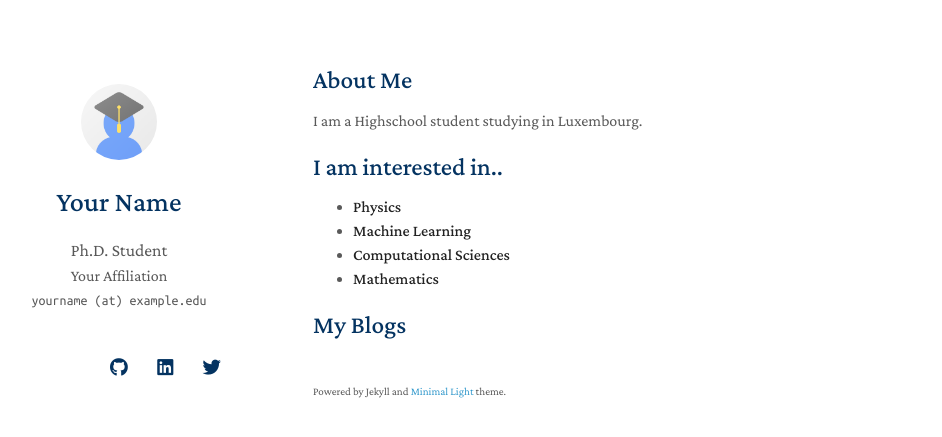
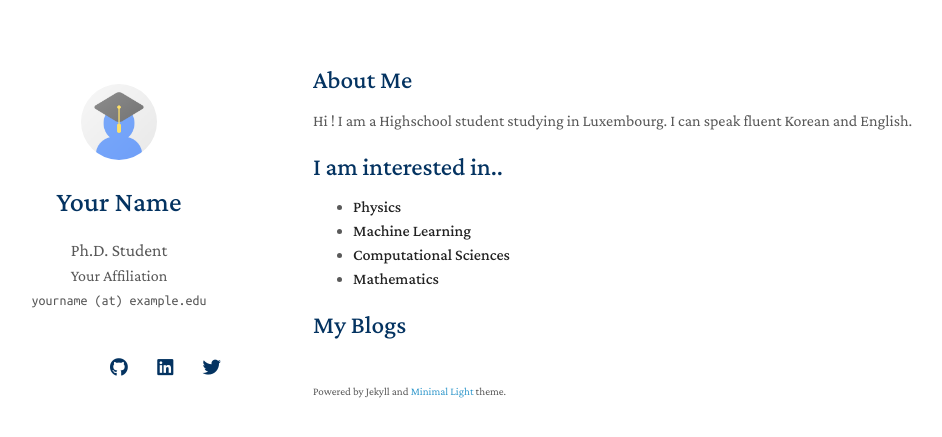
Before and after one commit to Worlds-law/Worlds-law.github.io, a Jekyll site: the page built from index.md, in a window 1280 px wide. Shown: the top 437 px of the page, without its empty margins (157-1099 px from the left). Built offline with Jekyll 4.4.1, drawn with Linux system fonts in a browser that asks for light colours; nearby versions of some CDN libraries; a style sheet for code colours, icons or effects is not loaded; our own code applies the rules of GitHub Pages for plain Markdown files.

Commit message:
Update index.md

```diff
--- a/index.md
+++ b/index.md
@@ -4,7 +4,10 @@ layout: homepage
 
 ## About Me
 
+Hi !
 I am a Highschool student studying in Luxembourg.
+I can speak fluent Korean and English.
+
 
 ## I am interested in..
 
```
